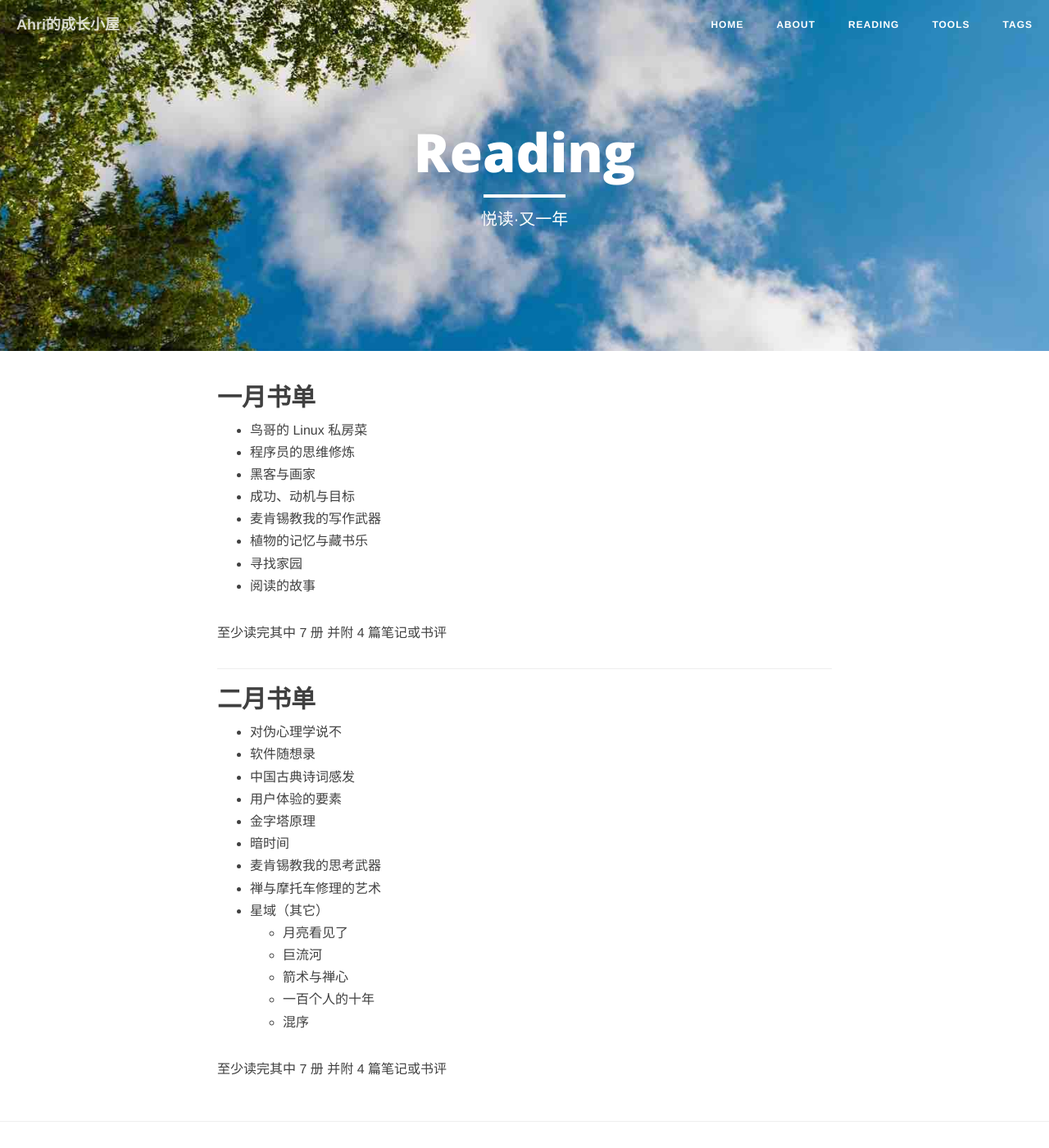
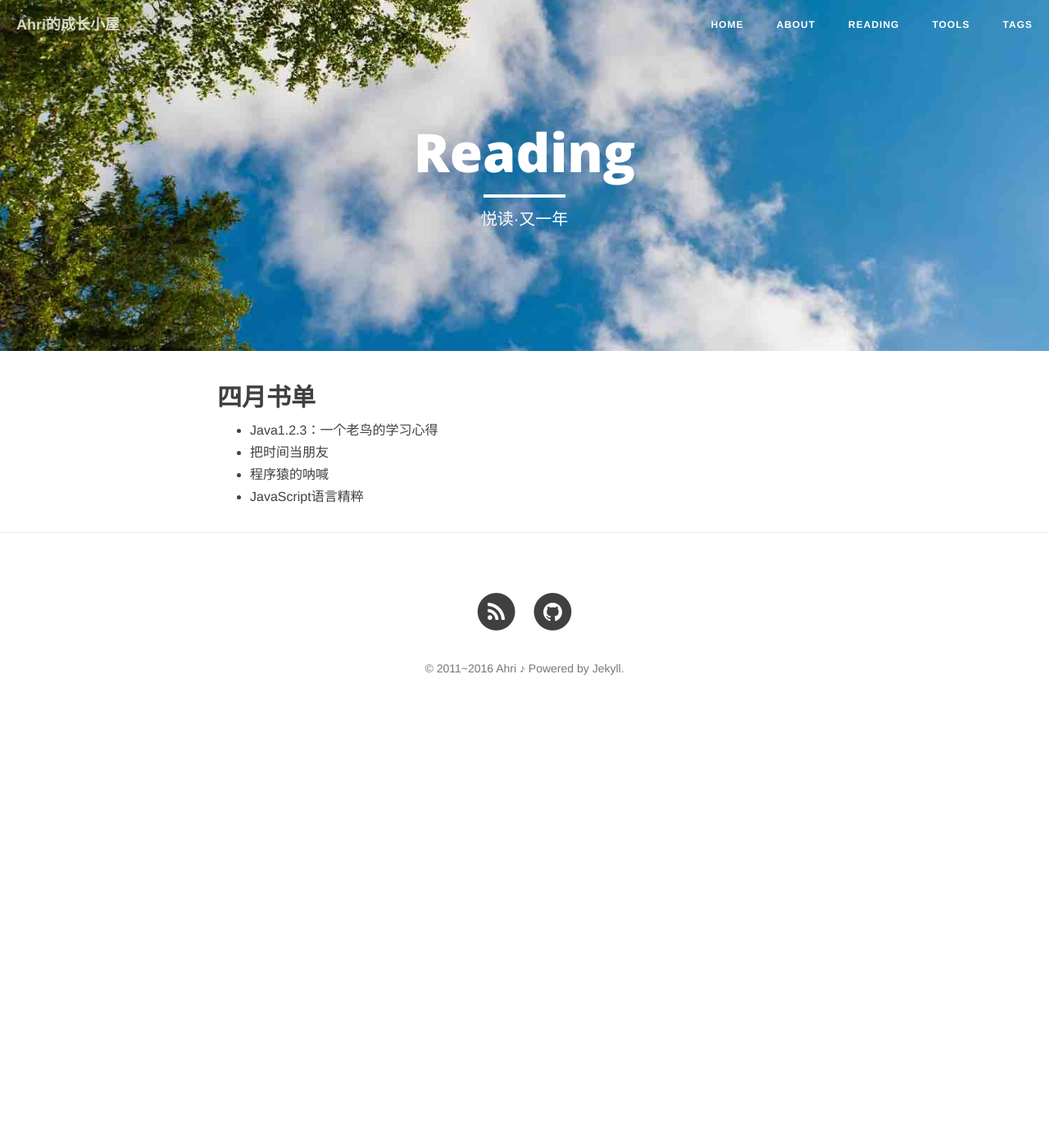
Before and after one commit to Azeril/Microdust, a Jekyll site: the page built from Lists.md, in a window 1280 px wide and 1400 px high. Shown: the whole window at 82% size. Built offline with Jekyll 4.4.1, drawn with Linux system fonts in a browser that asks for light colours; nearby versions of some CDN libraries.

Commit message:
Update Lists.md

```diff
--- a/Lists.md
+++ b/Lists.md
@@ -5,37 +5,9 @@
 header-img: "img/sky2.jpg"
 ---
 
-## 一月书单
+## 四月书单
 
-* 鸟哥的 Linux 私房菜
-* 程序员的思维修炼
-* 黑客与画家
-* 成功、动机与目标
-* 麦肯锡教我的写作武器
-* 植物的记忆与藏书乐
-* 寻找家园
-* 阅读的故事
-
-至少读完其中 7 册 并附 4 篇笔记或书评
-
-***
-
-## 二月书单
-
-* 对伪心理学说不
-* 软件随想录
-* 中国古典诗词感发
-* 用户体验的要素
-* 金字塔原理
-* 暗时间
-* 麦肯锡教我的思考武器
-* 禅与摩托车修理的艺术
-* 星域（其它）
-  * 月亮看见了
-  * 巨流河
-  * 箭术与禅心
-  * 一百个人的十年
-  * 混序
-
-
-至少读完其中 7 册 并附 4 篇笔记或书评
+* Java1.2.3：一个老鸟的学习心得
+* 把时间当朋友
+* 程序猿的呐喊
+* JavaScript语言精粹
```
